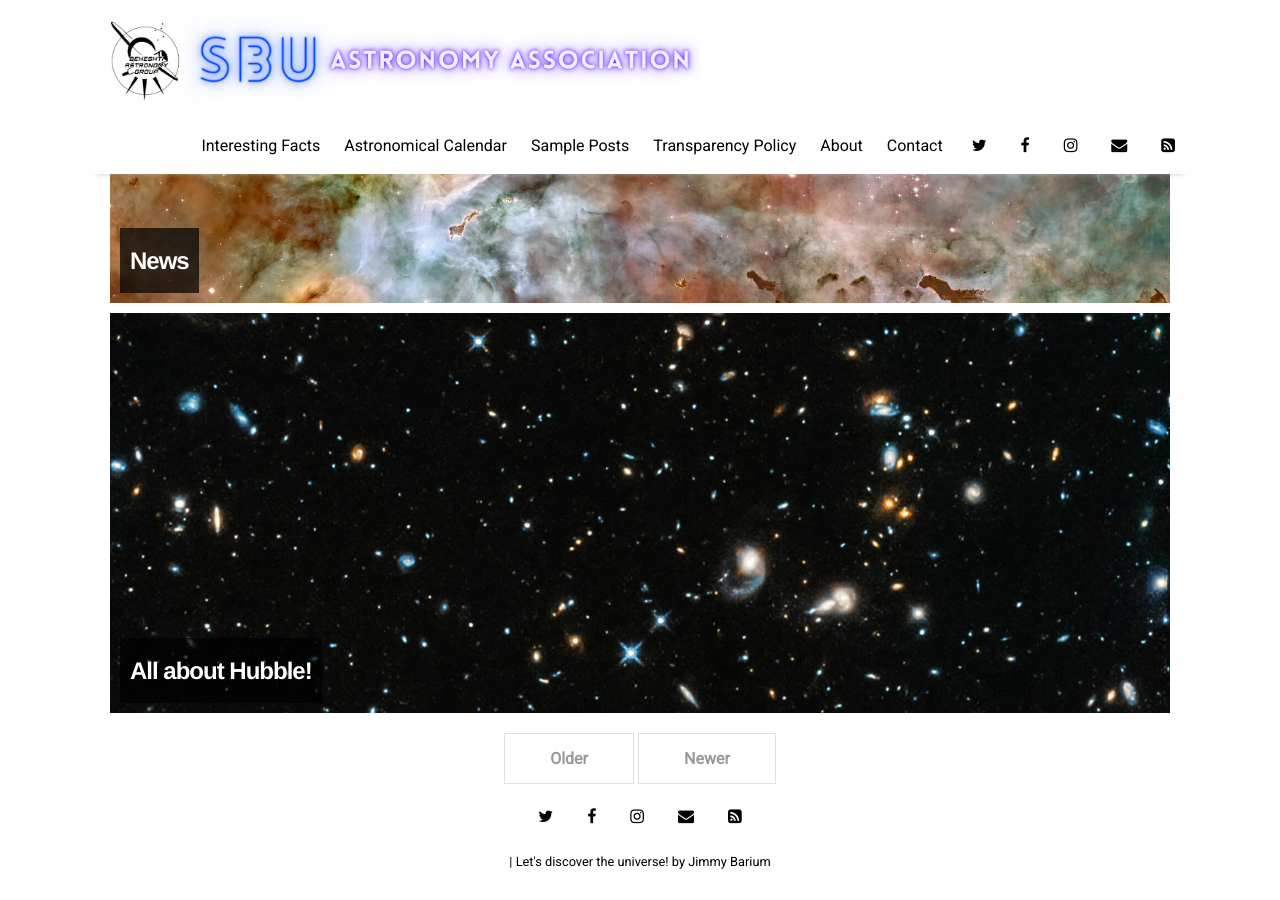
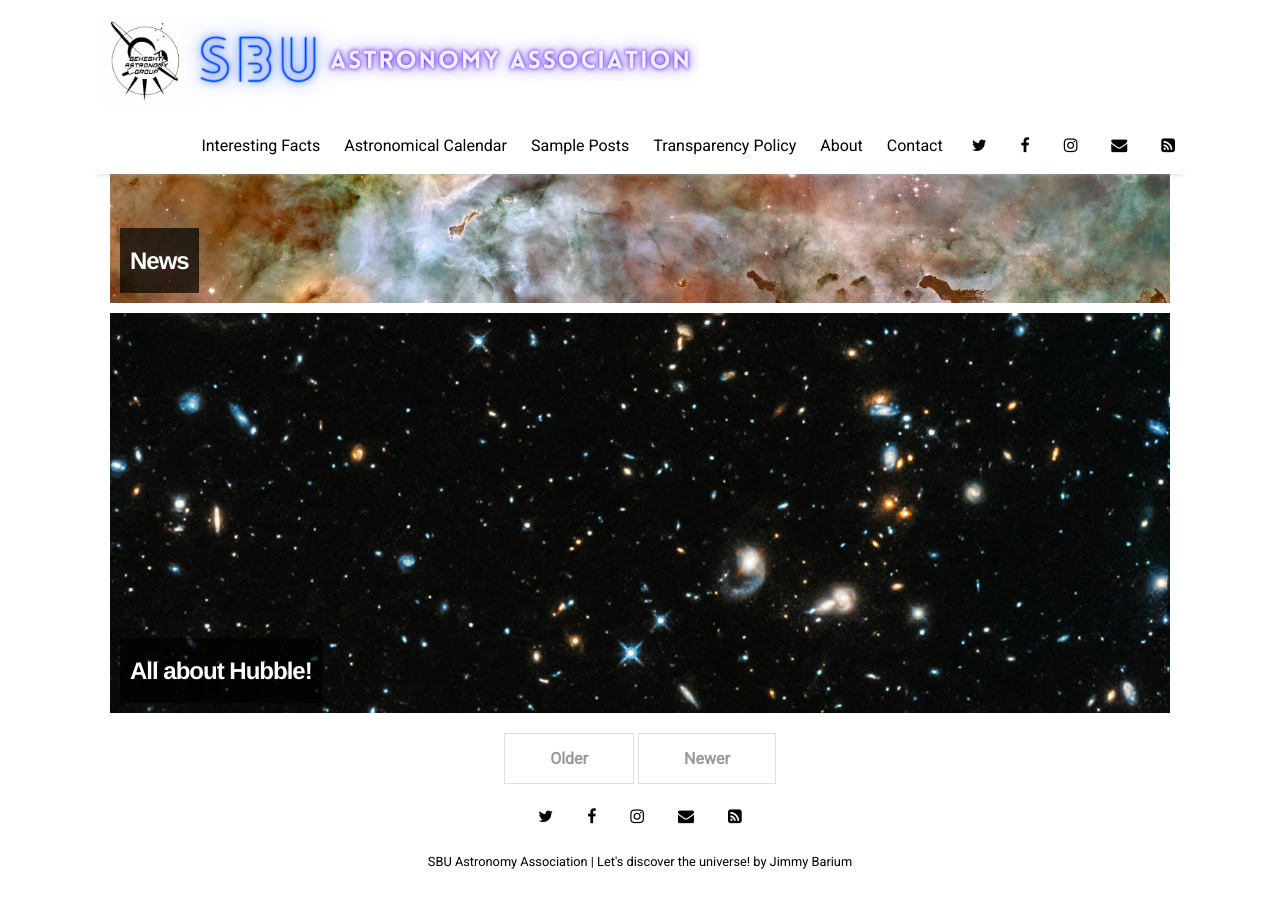
Before and after one commit to Jbarium/site, a Jekyll site: the page built from index.html, in a window 1280 px wide and 900 px high, scrolled down 1398 px. Built offline with Jekyll 4.4.1, drawn with Linux system fonts in a browser that asks for light colours; nearby versions of some CDN libraries; the list of posts is cut into pages by our own code.

Commit message:
bug fixed

```diff
--- a/_config.yml
+++ b/_config.yml
@@ -10,7 +10,7 @@ permalink:           /:title
 plugins:             [jekyll-paginate, jekyll-sitemap, jekyll-feed, jekyll-seo-tag]
 
 # Customise atom feed settings (this is where Jekyll-Feed gets configuration information)
-title:		           " "
+title:		           "SBU Astronomy Association"
 description:	       "Let's discover the universe!"
 author:              "Jimmy Barium"
 
--- a/_includes/header.html
+++ b/_includes/header.html
@@ -4,9 +4,7 @@
       <img src="{{ site.baseurl }}{{ site.data.logo.logo_image }}" alt="Logo">
     </a>
   </div>
-  <h3 class="site-title">
-    <a href="{{ site.github.url }}/">{{ site.title }}</a>
-  </h3>
+
   <nav class="menu-list">
     {% for item in site.data.settings.menu %}
       <a href="{{ site.github.url }}/{{ item.url }}" class="menu-link">{{ item.name }}</a>
```
